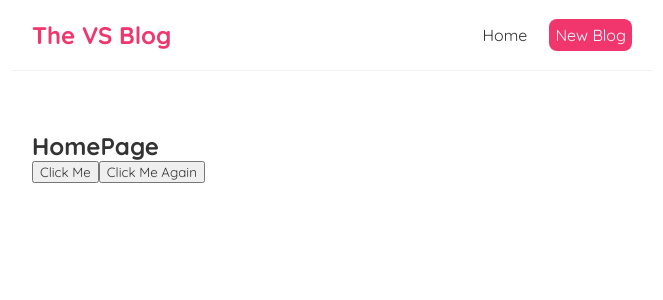
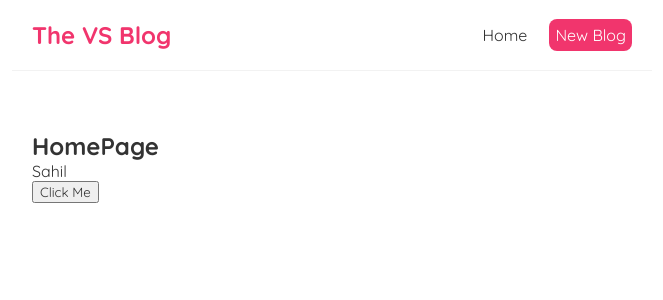
Before and after one commit to sahilquo/Learning-React, a React (Create React App) app: page / in a window 1280 px wide. Shown: the top 300 px of the page, without its empty margins (308-971 px from the left). Built offline with nearby package versions, Linux system fonts and the light colour scheme.

Commit message:
Implement state hook

```diff
--- a/src/Home.js
+++ b/src/Home.js
@@ -1,20 +1,18 @@
+import { useState } from "react";
+
 const Home = () => {
 
+    const [firstName, setFirstName] = useState('Sahil');
+
     const handleClick = (e) => {
-        alert(`Hello Sahil!`);
-        console.log(e);
-    }
-
-    const handleClickAgain = (firstName, e) => {
-        alert(`Hello ${firstName}`);
-        console.log(e.target);
+        setFirstName('Parag');
     }
 
     return (
         <div className="home">
             <h2>HomePage</h2>
+            <p>{firstName}</p>
             <button onClick={handleClick}>Click Me</button>
-            <button onClick={(e) => handleClickAgain('Mario', e)}>Click Me Again</button>
         </div>
     );
 }
```
